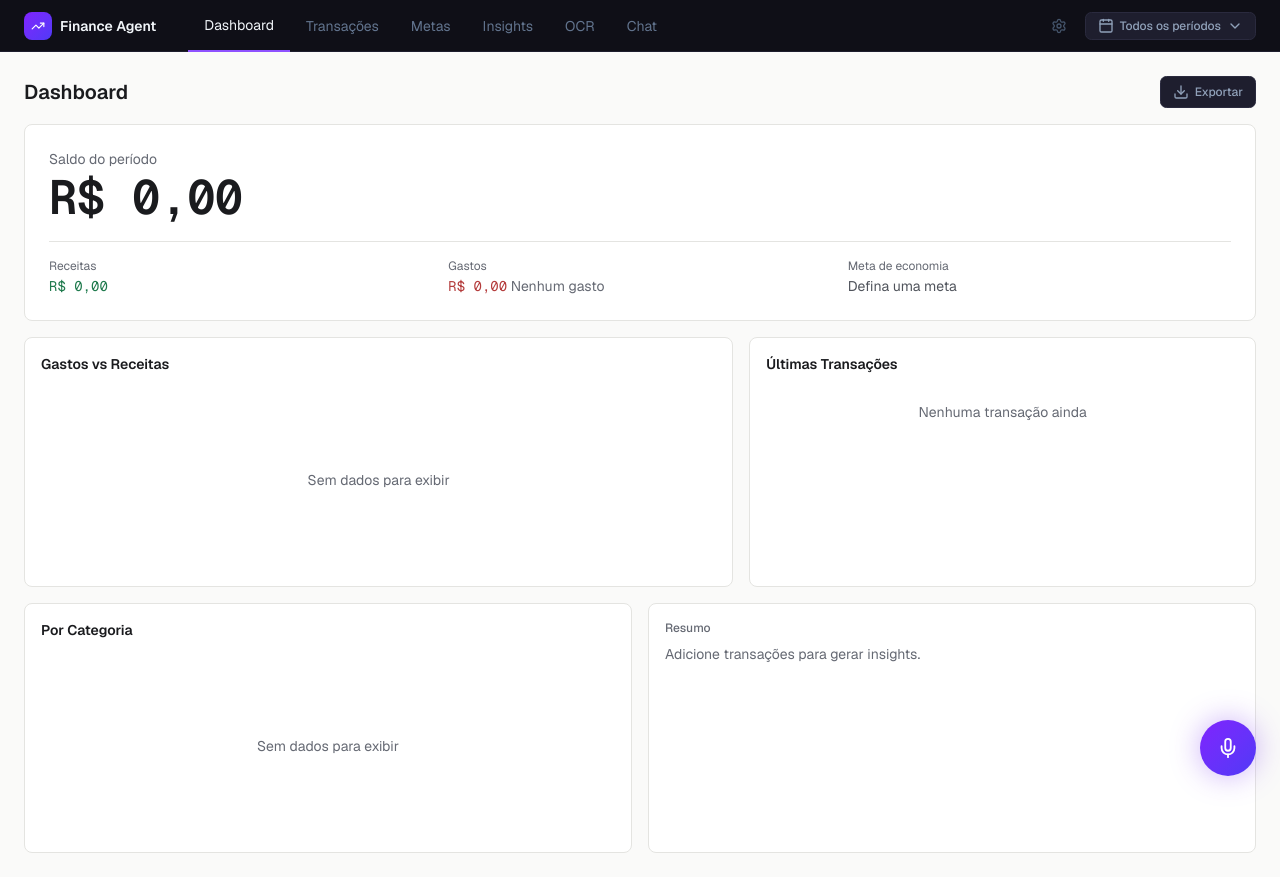
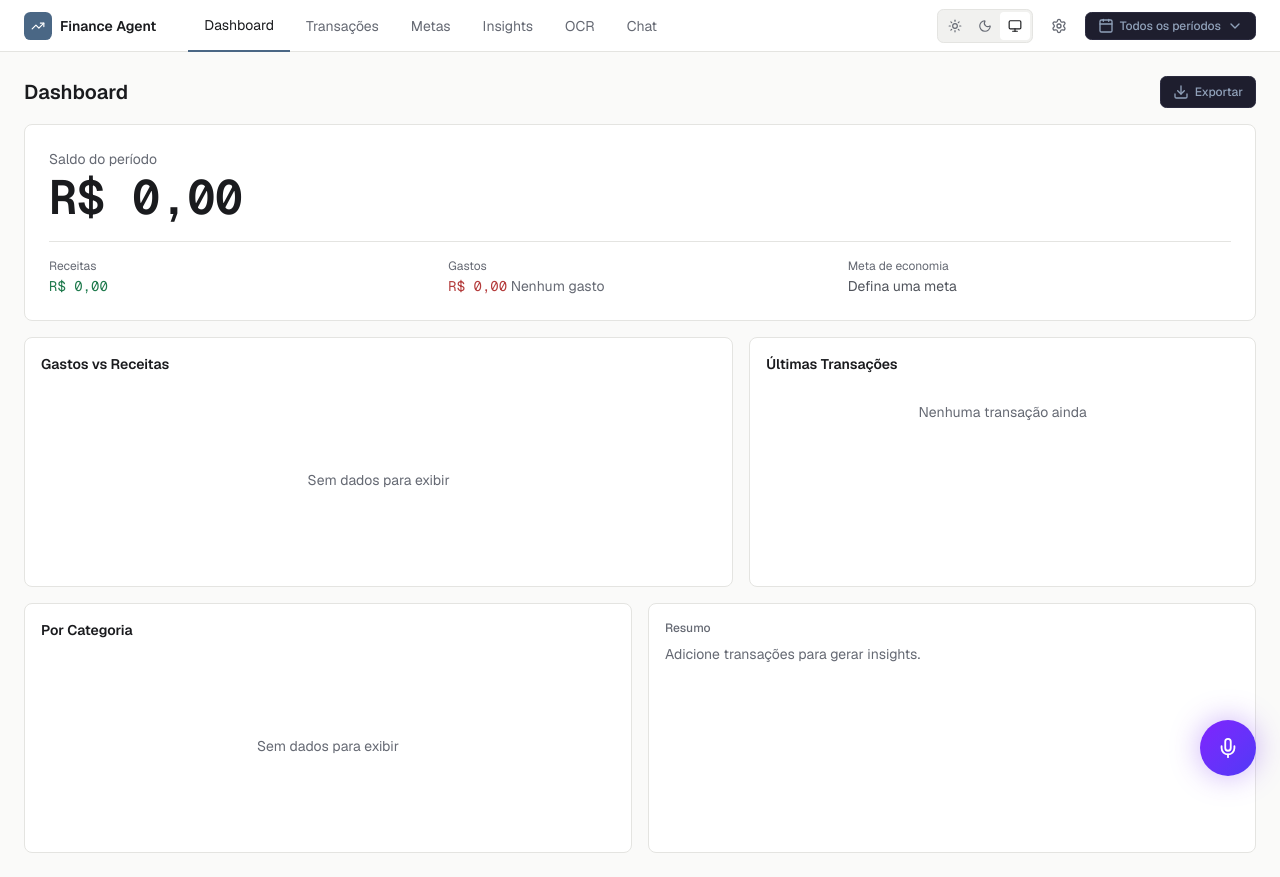
Before and after one commit to Liraas-v/personal-finance-agent, a Next.js app: page /dashboard in a window 1280 px wide. Built offline with nearby package versions, Linux system fonts and the light colour scheme.

Commit message:
feat: aplicar visual neutro ao cabeçalho, navegação e faixa de demo

```diff
--- a/app/layout.tsx
+++ b/app/layout.tsx
@@ -41,8 +41,8 @@ export default function RootLayout({
           <Providers>
             <DemoBanner />
             <Header />
-            {/* pt-[88px] = 52px Header + 36px DemoBanner (h-9) stacked in demo mode; pt-[52px] = Header alone */}
-            <main className={`${isDemoMode ? 'pt-[88px]' : 'pt-[52px]'} pb-16 sm:pb-0`}>{children}</main>
+            {/* pt-[84px] = 52px Header + 32px DemoBanner (h-8) stacked in demo mode; pt-[52px] = Header alone */}
+            <main className={`${isDemoMode ? 'pt-[84px]' : 'pt-[52px]'} pb-16 sm:pb-0`}>{children}</main>
             <BottomNav />
             <VoiceRecorder />
             <ServiceWorkerRegistration />
--- a/components/layout/BottomNav.tsx
+++ b/components/layout/BottomNav.tsx
@@ -15,7 +15,7 @@ export function BottomNav() {
   const pathname = usePathname()
 
   return (
-    <nav className="fixed bottom-0 left-0 right-0 z-40 flex sm:hidden h-14 bg-[#0a0a12] border-t border-[#1e1e2e]">
+    <nav className="fixed bottom-0 left-0 right-0 z-40 flex sm:hidden h-14 border-t border-border bg-card">
       {TABS.map(({ label, href, icon: Icon }) => {
         const active = pathname.startsWith(href)
         return (
@@ -23,11 +23,11 @@ export function BottomNav() {
             key={href}
             href={href}
             className={`flex-1 flex flex-col items-center justify-center gap-0.5 transition-colors ${
-              active ? 'text-violet-400' : 'text-slate-600 hover:text-slate-400'
+              active ? 'text-primary' : 'text-muted-foreground hover:text-foreground'
             }`}
           >
             <Icon size={18} strokeWidth={active ? 2.5 : 1.8} />
-            <span className="text-[9px] font-medium">{label}</span>
+            <span className="text-xs font-medium">{label}</span>
           </Link>
         )
       })}
--- a/components/layout/DemoBanner.tsx
+++ b/components/layout/DemoBanner.tsx
@@ -7,7 +7,7 @@ export function DemoBanner() {
   if (!isDemoMode) return null
 
   return (
-    <div className="fixed top-0 left-0 right-0 z-50 h-9 bg-violet-950/60 border-b border-violet-800/40 px-2 sm:px-4 text-xs text-violet-200 flex items-center gap-1.5 sm:gap-2 justify-center text-center">
+    <div className="fixed left-0 right-0 top-0 z-50 flex h-8 items-center justify-center gap-1.5 border-b border-border bg-muted px-2 text-center text-xs text-muted-foreground sm:gap-2 sm:px-4">
       <Info size={13} className="shrink-0" />
       <span data-testid="demo-banner-text" className="truncate">
         {/* Abaixo de sm: texto curto, para caber sem corte em telas de 320px */}
@@ -25,7 +25,7 @@ export function DemoBanner() {
           href="https://github.com/Liraas-v/FINANCE-AGENT"
           target="_blank"
           rel="noopener noreferrer"
-          className="underline hover:text-violet-100"
+          className="text-foreground underline underline-offset-2 hover:text-primary"
         >
           Ver no GitHub
         </a>
--- a/components/layout/Header.tsx
+++ b/components/layout/Header.tsx
@@ -3,6 +3,7 @@ import Link from 'next/link'
 import { usePathname } from 'next/navigation'
 import { TrendingUp, Settings } from 'lucide-react'
 import { DateRangePicker } from '@/components/layout/DateRangePicker'
+import { ThemeSelect } from '@/components/layout/ThemeSelect'
 
 const TABS = [
   { label: 'Dashboard', href: '/dashboard' },
@@ -20,26 +21,26 @@ export function Header() {
 
   return (
     <header
-      className={`fixed left-0 right-0 z-40 h-[52px] bg-[#0f0f17] border-b border-[#1e1e2e] flex items-center px-4 sm:px-6 ${
-        isDemoMode ? 'top-9' : 'top-0'
+      className={`fixed left-0 right-0 z-40 flex h-[52px] items-center border-b border-border bg-card px-4 sm:px-6 ${
+        isDemoMode ? 'top-8' : 'top-0'
       }`}
     >
-      <div className="flex items-center gap-2 mr-4 sm:mr-8 shrink-0">
-        <div className="w-7 h-7 rounded-lg bg-gradient-to-br from-violet-600 to-indigo-600 flex items-center justify-center">
-          <TrendingUp size={14} className="text-white" />
+      <div className="mr-4 flex shrink-0 items-center gap-2 sm:mr-8">
+        <div className="flex h-7 w-7 items-center justify-center rounded-md bg-primary">
+          <TrendingUp size={14} className="text-primary-foreground" />
         </div>
-        <span className="font-semibold text-sm text-slate-100">Finance Agent</span>
+        <span className="text-sm font-semibold text-foreground">Finance Agent</span>
       </div>
 
-      <nav className="hidden sm:flex gap-0 flex-1">
+      <nav className="hidden flex-1 gap-0 sm:flex">
         {TABS.map((tab) => (
           <Link
             key={tab.href}
             href={tab.href}
-            className={`px-4 h-[52px] flex items-center text-sm transition-colors ${
+            className={`flex h-[52px] items-center px-4 text-sm transition-colors ${
               pathname.startsWith(tab.href)
-                ? 'text-slate-100 border-b-2 border-violet-500'
-                : 'text-slate-500 hover:text-slate-300'
+                ? 'border-b-2 border-primary text-foreground'
+                : 'text-muted-foreground hover:text-foreground'
             }`}
           >
             {tab.label}
@@ -48,12 +49,13 @@ export function Header() {
       </nav>
 
       <div className="ml-auto flex items-center gap-3">
+        <div className="hidden sm:block">
+          <ThemeSelect />
+        </div>
         <Link
           href="/settings"
-          className={`hidden sm:flex p-1.5 rounded-lg transition-colors ${
-            pathname.startsWith('/settings')
-              ? 'text-violet-400'
-              : 'text-slate-600 hover:text-slate-400'
+          className={`hidden rounded-md p-1.5 transition-colors sm:flex ${
+            pathname.startsWith('/settings') ? 'text-primary' : 'text-muted-foreground hover:text-foreground'
           }`}
           title="Configurações"
         >
```
Also changed, not shown: 1 other file (tests, documents, lock files or other folders).
